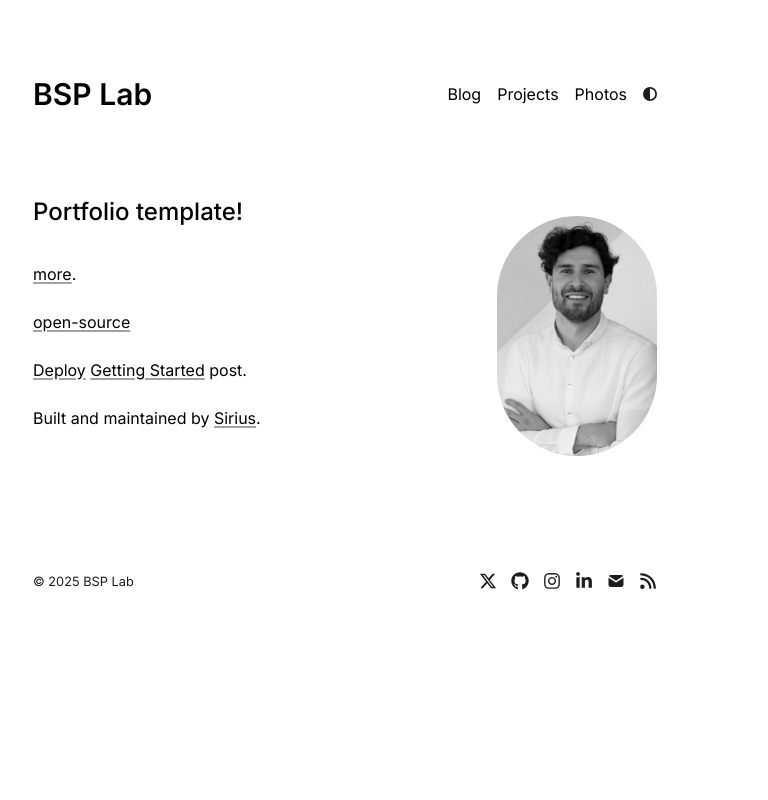
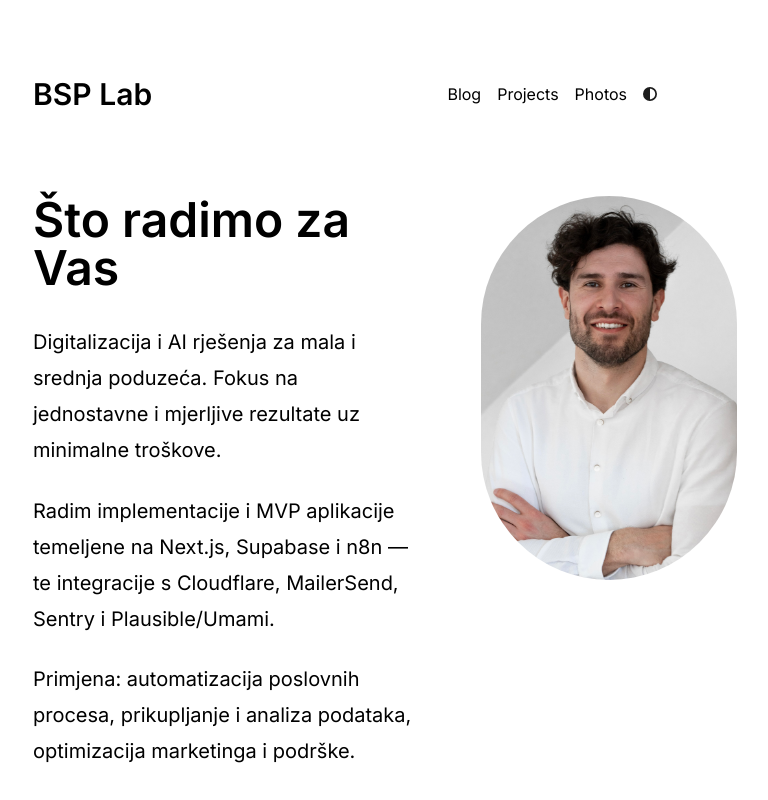
Before and after one commit to BPenzar/bsp-lab, a Next.js app: page / in a window 1280 px wide. Shown: the top 800 px of the page, without its empty margins (295-1063 px from the left). Built offline with nearby package versions, Linux system fonts and the light colour scheme.

Commit message:
Update page.tsx

```diff
--- a/app/page.tsx
+++ b/app/page.tsx
@@ -3,57 +3,55 @@ import { socialLinks } from "./lib/config";
 
 export default function Page() {
   return (
-    <section>
-      <a href={socialLinks.twitter} target="_blank">
-        <Image
-          src="/bruno.jpg"
-          alt="Profile photo"
-          className="rounded-full bg-gray-100 block lg:mt-5 mt-0 lg:mb-5 mb-10 mx-auto sm:float-right sm:ml-5 sm:mb-5 grayscale hover:grayscale-0"
-          unoptimized
-          width={160}
-          height={160}
-          priority
-        />
-      </a>
-      <h1 className="mb-8 text-2xl font-medium">Portfolio template!</h1>
-      <div className="prose prose-neutral dark:prose-invert">
+    <section className="grid grid-cols-1 lg:grid-cols-12 gap-10 lg:gap-16 items-start">
+      {/* Lijevi stupac: naslov + tekst */}
+      <div className="lg:col-span-7">
+        <h1 className="mb-8 text-3xl md:text-4xl lg:text-5xl font-semibold">
+          Što radimo za Vas
+        </h1>
+
+        <div className="prose prose-neutral dark:prose-invert prose-lg md:prose-xl">
           <p>
-
+            Digitalizacija i AI rješenja za mala i srednja poduzeća. Fokus na
+            jednostavne i mjerljive rezultate uz minimalne troškove.
           </p>
           <p>
-          {""}
-          <a
-            target="_blank"
-            href="https://github.com/1msirius/Nextfolio?tab=readme-ov-file#features"
-          >
-            more
+            Radim implementacije i MVP aplikacije temeljene na Next.js, Supabase i
+            n8n — te integracije s Cloudflare, MailerSend, Sentry i Plausible/Umami.
+          </p>
+          <p>
+            Primjena: automatizacija poslovnih procesa, prikupljanje i analiza
+            podataka, optimizacija marketinga i podrške.
+          </p>
+          <p>
+            Kod dostupan na{" "}
+            <a href={socialLinks.github} target="_blank" rel="noopener noreferrer">
+              GitHubu
             </a>
             .
           </p>
           <p>
-          {" "}
-          <a href={socialLinks.github} target="_blank">
-            open-source
-          </a>{" "}
+            Kontakt:{" "}
+            <a href={socialLinks.email} target="_blank" rel="noopener noreferrer">
+              penzar.bruno@gmail.com
+            </a>
+          </p>
+        </div>
+      </div>
 
-        </p>
-        <p>
-          <a
-            href="https://vercel.com/new/clone?repository-url=https%3A%2F%2Fgithub.com%2F1msirius%2FNextfolio"
-            target="_blank"
-          >
-            Deploy
-          </a>{" "}
-         {" "}
-          <a href="/blog/getting-started">Getting Started</a> post.
-        </p>
-        <p>
-          Built and maintained by{" "}
-          <a href="https://imsirius.xyz/" target="_blank">
-            Sirius
+      {/* Desni stupac: okrugla slika */}
+      <div className="lg:col-span-5 flex justify-center lg:justify-end">
+        <a href={socialLinks.linkedin} target="_blank" rel="noopener noreferrer">
+          <Image
+            src="/bruno.jpg"
+            alt="Bruno"
+            width={256}
+            height={256}
+            priority
+            className="rounded-full bg-gray-100 w-40 md:w-52 lg:w-64 h-auto"
+            sizes="(max-width:1024px) 208px, 256px"
+          />
         </a>
-          .
-        </p>
       </div>
     </section>
   );
```
Lines whose indentation alone changed are shown as unchanged.
